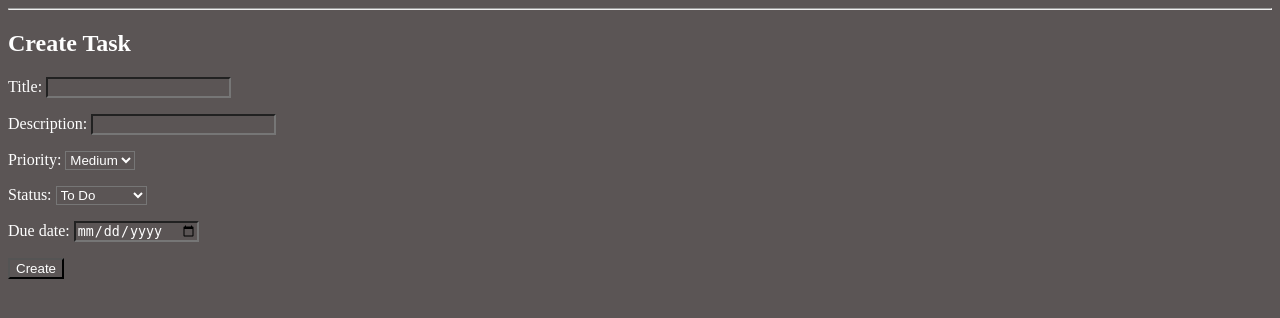
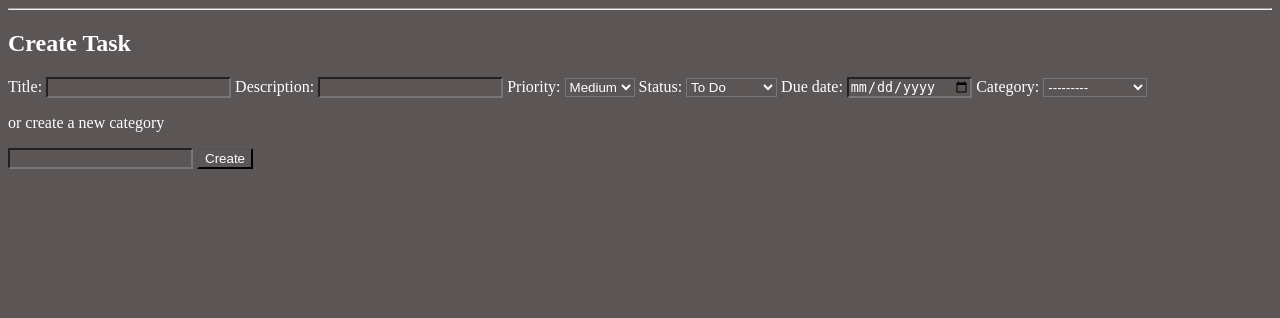
Before and after one commit to jaibeeryadav/worksync, a Django app: page /tasks/create/ in a window 1280 px wide. Shown: the part 47-365 px from the top of the page. Run offline with Django 5.2, Linux system fonts and the light colour scheme; a user stored in the database is signed in; data comes from the database, SQL or seed files in the repository; both versions use the stored data as it was after the commit.

Commit message:
basic category add

```diff
--- a/apps/tasks/admin.py
+++ b/apps/tasks/admin.py
@@ -1,5 +1,6 @@
 from django.contrib import admin
-from .models import Tasks
+from .models import Tasks, Categories
 
 # Register your models here.
 admin.site.register(Tasks)
+admin.site.register(Categories)
--- a/apps/tasks/forms.py
+++ b/apps/tasks/forms.py
@@ -1,12 +1,29 @@
 from django import forms
-from .models import Tasks
+from .models import Tasks,Categories
 
 class TaskForm(forms.ModelForm):
     due_date = forms.DateField(
         widget=forms.DateInput(attrs={"type":"date"}),
         required=False,
     )
+    new_category = forms.CharField(required=False)
 
     class Meta:
         model = Tasks
-        fields = ['title','description','priority','status','due_date']
+        fields = ['title','description','priority','status','due_date', 'category']
+
+        new_category = forms.CharField(required=False)
+        def __init__(self, *args, **kwargs):
+            user = kwargs.pop("user")
+
+            super().__init__(*args, **kwargs)
+
+            self.fields["category"].queryset = (
+                Categories.objects.filter(user=user)
+            )
+
+
+class CategoriesForm(forms.ModelForm):
+    class Meta:
+        model = Categories
+        fields = ['name']
--- a/apps/tasks/models.py
+++ b/apps/tasks/models.py
@@ -2,6 +2,20 @@ from django.db import models
 from django.conf import settings
 
 # Create your models here.
+class Categories(models.Model):
+    name = models.CharField(max_length=100)
+    user = models.ForeignKey(
+        settings.AUTH_USER_MODEL,
+        on_delete=models.CASCADE,
+        related_name='categories',
+    )
+
+    created_at = models.DateTimeField(auto_now_add=True)
+
+    def __str__(self):
+        return self.name
+
+
 class Tasks(models.Model):
     PRIORITY_CHOICES = [
         ("low","Low"),
@@ -16,6 +30,7 @@ class Tasks(models.Model):
     ]
 
     user = models.ForeignKey(settings.AUTH_USER_MODEL, on_delete=models.CASCADE, related_name='tasks')
+    category = models.ForeignKey(Categories, on_delete=models.SET_NULL,null=True, blank=True, related_name='tasks')
     title = models.CharField(max_length=220)
     description = models.CharField(blank=True)
     priority = models.CharField(max_length=20, choices=PRIORITY_CHOICES, default='medium')
--- a/apps/tasks/urls.py
+++ b/apps/tasks/urls.py
@@ -1,5 +1,5 @@
 from django.urls import URLPattern, path
-from .views import TaskCreationView, TaskListView, TaskDeleteView, TaskDetailView, TaskUpdateView
+from .views import TaskCreationView, TaskListView, TaskDeleteView, TaskDetailView, TaskUpdateView, CategoriesListView, CategoriesCreateView
 
 urlpatterns = [
     path('',TaskListView.as_view(), name='task_list'),
@@ -7,4 +7,6 @@ urlpatterns = [
     path('<int:pk>/', TaskDetailView.as_view(), name='task_detail'),
     path('<int:pk>/update/', TaskUpdateView.as_view(), name='task_update'),
     path('<int:pk>/delete/', TaskDeleteView.as_view(), name='task_delete'),
+    path('categories/', CategoriesListView.as_view(), name='category_list'),
+    path('categories/create/', CategoriesCreateView.as_view(), name='category_create'),
 ]
--- a/apps/tasks/views.py
+++ b/apps/tasks/views.py
@@ -1,6 +1,6 @@
 from django.shortcuts import render
-from .models import Tasks
-from .forms import TaskForm
+from .models import Tasks, Categories
+from .forms import TaskForm, CategoriesForm
 from django.urls import reverse_lazy
 from django.contrib.auth.mixins import LoginRequiredMixin
 from django.views.generic import CreateView, DeleteView, DetailView, ListView, UpdateView
@@ -51,6 +51,12 @@ class TaskCreationView(LoginRequiredMixin, CreateView):
 
     def form_valid(self, form):
         form.instance.user = self.request.user
+        new_category = form.cleaned_data.get(
+            "new_category"
+        )
+        if new_category:
+            category, created = (Categories.objects.get_or_create(name = new_category, user = self.request.user,))
+            form.instance.category  = category
         return super().form_valid(form)
 
 class TaskUpdateView(LoginRequiredMixin, UpdateView):
@@ -83,3 +89,22 @@ class TaskDetailView(LoginRequiredMixin, DetailView):
         return Tasks.objects.filter(
             user = self.request.user
         )
+
+class CategoriesListView(LoginRequiredMixin, ListView):
+    model = Categories
+    template_name = 'tasks/category_list.html'
+    context_object_name = 'categories'
+    def get_queryset(self):
+        return Categories.objects.filter(
+            user = self.request.user
+        )
+
+class CategoriesCreateView(LoginRequiredMixin, CreateView):
+    model = Categories
+    form_class = CategoriesForm
+    template_name = 'tasks/category_create.html'
+    success_url = reverse_lazy('category_list')
+
+    def form_valid(self, form):
+        form.instance.user = self.request.user
+        return super().form_valid(form)
--- a/templates/tasks/task_create.html
+++ b/templates/tasks/task_create.html
@@ -4,7 +4,20 @@
 <h2>Create Task</h2>
 <form method="post">
     {% csrf_token %}
-    {{ form.as_p }}
+    {{ form.title.label_tag }}
+    {{ form.title }}
+    {{ form.description.label_tag }}
+    {{ form.description }}
+    {{ form.priority.label_tag }}
+    {{ form.priority }}
+    {{ form.status.label_tag }}
+    {{ form.status }}
+    {{ form.due_date.label_tag }}
+    {{ form.due_date }}
+    {{ form.category.label_tag }}
+    {{ form.category }}
+    <p> or create a new category </p>
+    {{ form.new_category }}
     <button type="submit">Create</button>
 </form>
 {% endblock  %}
--- a/templates/tasks/task_list.html
+++ b/templates/tasks/task_list.html
@@ -37,6 +37,7 @@
     <p>Priority: {{ task.priority }}</p>
     <p>Status: {{ task.status }}</p>
     <p>Due Date: {{ task.due_date }}</p>
+    <p>category: {{task.category }}</p>
     <a href="{% url "task_update" task.id %}">Edit</a>
     <a href="{% url "task_delete" task.id %}">Delete</a>
     <a href="{% url "task_detail" task.id %}">Open</a>
@@ -44,6 +45,9 @@
 
 
 {% endfor %}
+
+<a href="{% url "category_list" %}">View All category</a>
+</div>
 <div>
     {% if page_obj.has_previous %}
         <a href="?page=1">
```
Also changed, not shown: templates/tasks/category_create.html (added, +12 -0 lines), templates/tasks/category_list.html (added, +14 -0 lines), apps/tasks/migrations/0002_categories_tasks_category.py (added), db.sqlite3.
